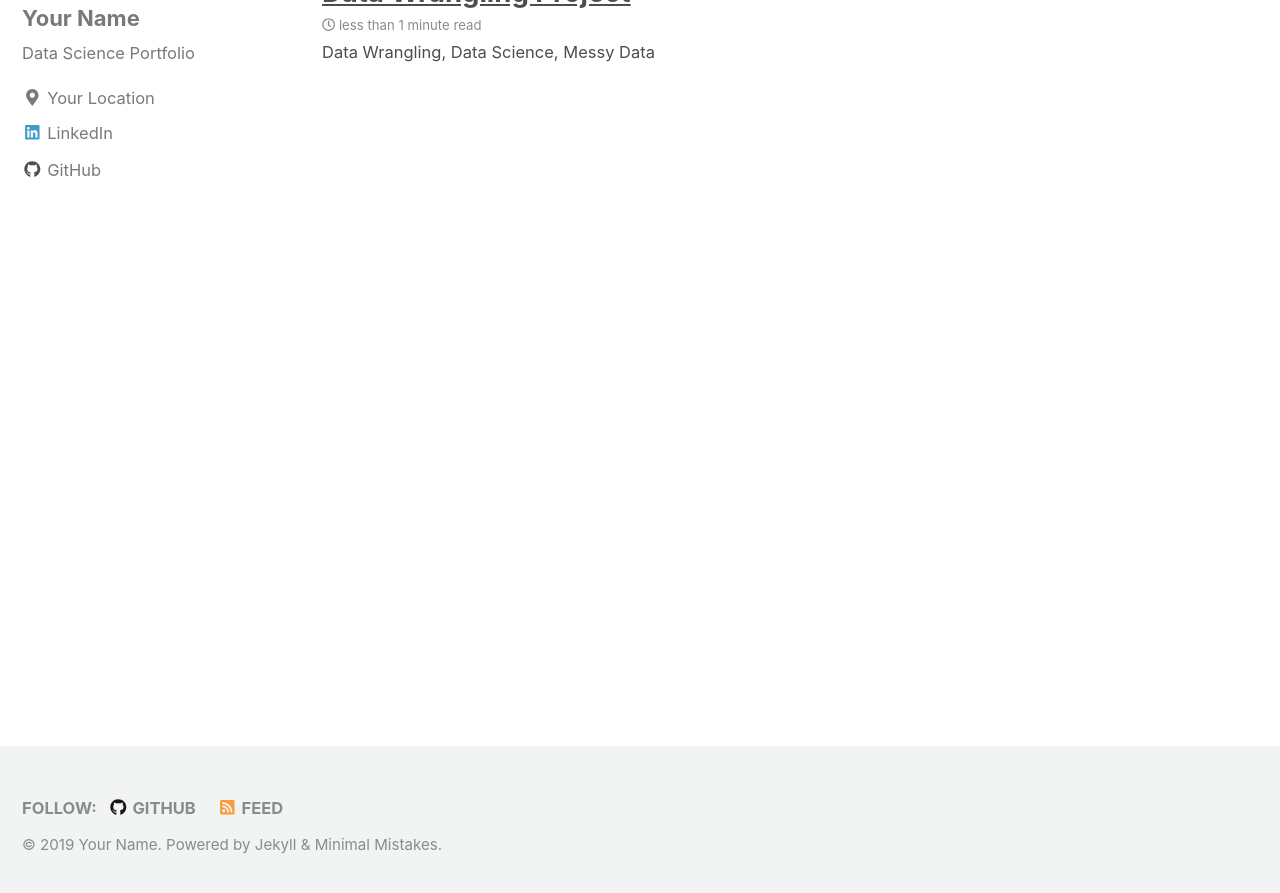
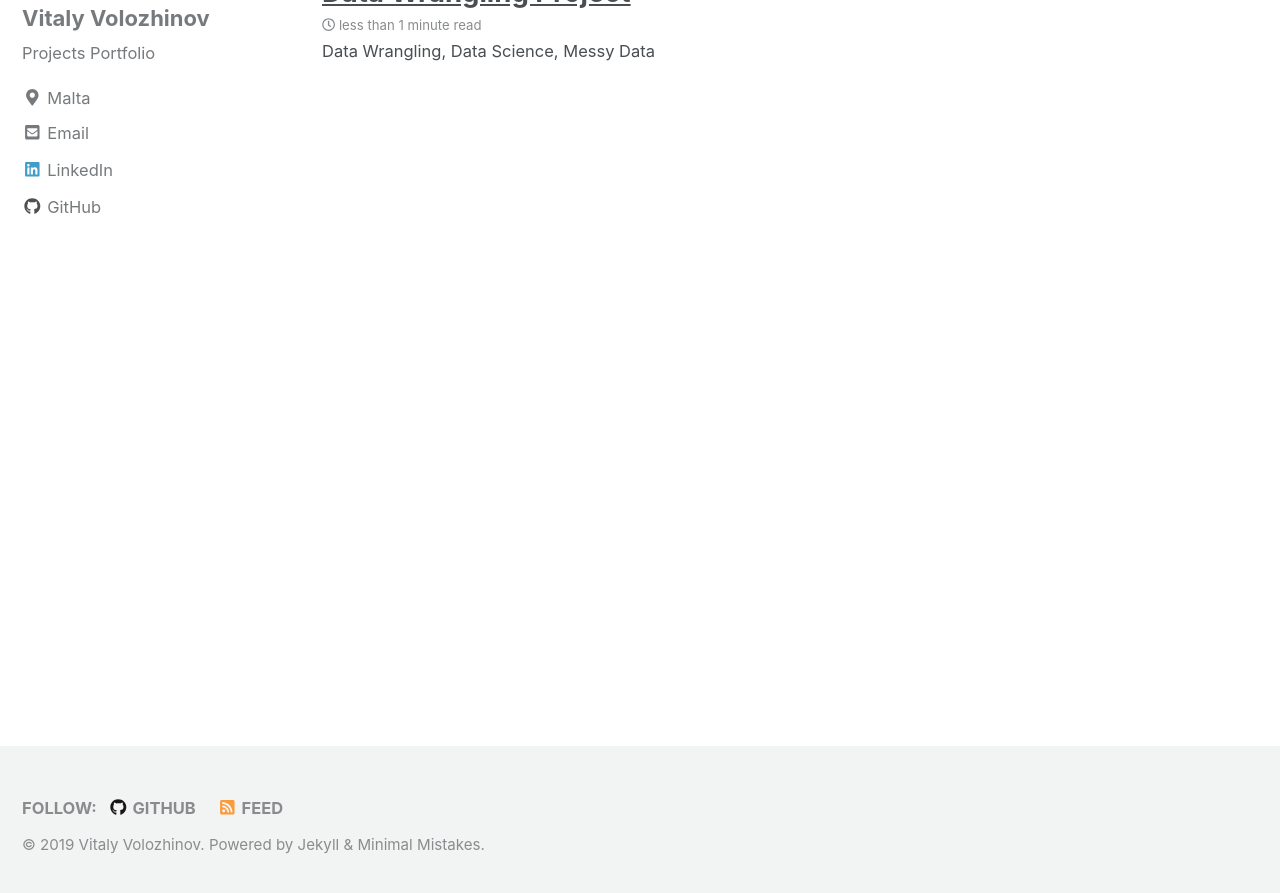
Before and after one commit to vvoluom/vvoluom.github.io, a Jekyll site: the page built from index.html, in a window 1280 px wide and 900 px high, scrolled down 760 px. Shown: the top 893 px of the window. Built offline with Jekyll 4.4.1, drawn with Linux system fonts in a browser that asks for light colours; nearby versions of some CDN libraries; the list of posts is cut into pages by our own code; some of the changed text lies outside the part shown.

Commit message:
Added personal information

```diff
--- a/_config.yml
+++ b/_config.yml
@@ -9,9 +9,9 @@
 
 # Site Settings
 locale                   : "en-US"
-title                    : "Your Name"
+title                    : "Vitaly Volozhinov"
 title_separator          : "-"
-name                     : "Your Name"
+name                     : "Vitaly Volozhinov"
 description              : "Data Science Portfolio"
 url                      : # the base hostname & protocol for your site e.g. "https://mmistakes.github.io"
 baseurl                  : # the subpath of your site, e.g. "/blog"
@@ -84,11 +84,11 @@
 
 # Site Author
 author:
-  name             : "Your Name"
+  name             : "Vitaly Volozhinov"
   avatar           : "/images/bio-pic-2.jpg" # path of avatar image, e.g. "/assets/images/bio-photo.jpg"
-  bio              : "Data Science Portfolio"
-  location         : "Your Location"
-  email            :
+  bio              : "Projects Portfolio"
+  location         : "Malta"
+  email            : "vitalyvolozhinov@gmail.com"
   uri              :
   home             : # null (default), "absolute or relative url to link to author home"
   bitbucket        :
@@ -97,13 +97,13 @@
   flickr           :
   facebook         :
   foursquare       :
-  github           : "Your Github"
+  github           : "vvoluom"
   gitlab           :
   google_plus      :
   keybase          :
   instagram        :
   lastfm           :
-  linkedin         : "dataoptimal" # "john-doe-12345678" (the last part of your profile url, e.g. https://www.linkedin.com/in/john-doe-12345678)
+  linkedin         : "vitaly-volozhinov-945320187" # "john-doe-12345678" (the last part of your profile url, e.g. https://www.linkedin.com/in/john-doe-12345678)
   pinterest        :
   soundcloud       :
   stackoverflow    : # "123456/username" (the last part of your profile url, e.g. https://stackoverflow.com/users/123456/username)
```
